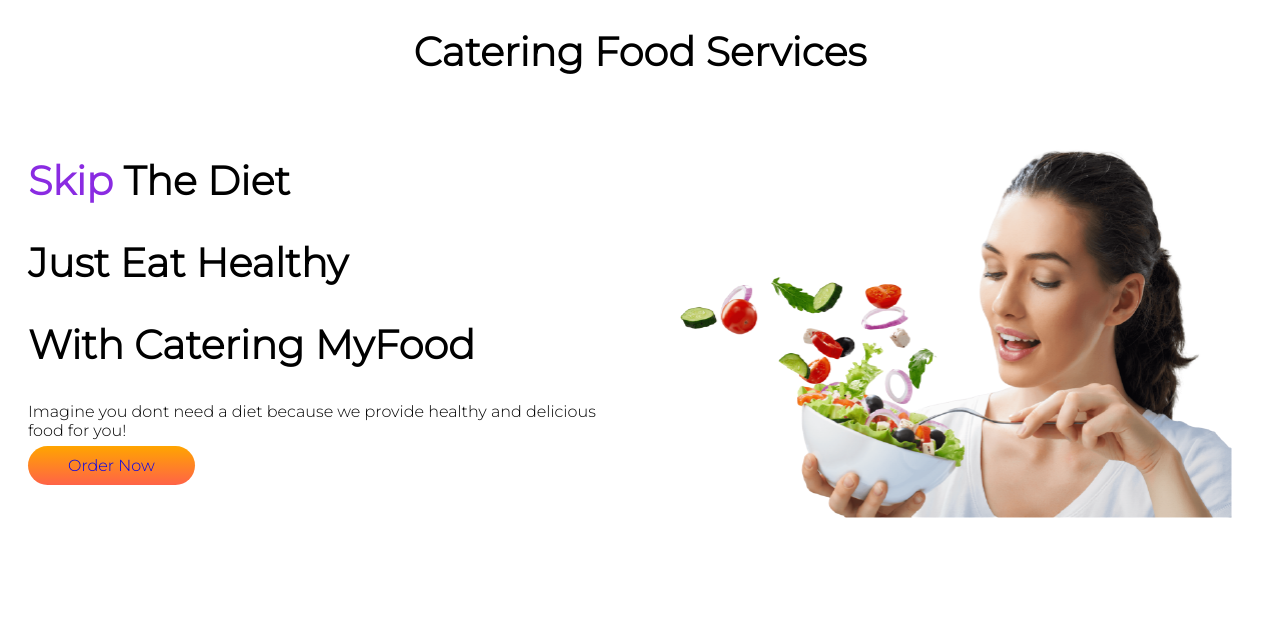
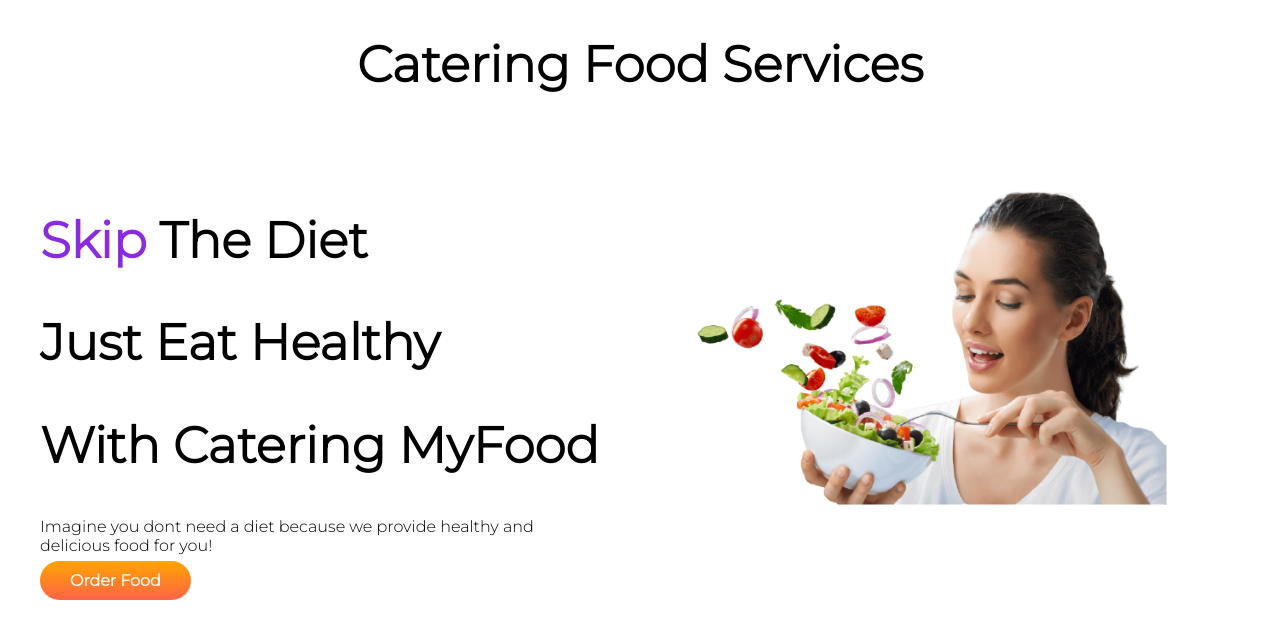
Before and after one commit to binarychild/catering-myfood, a plain HTML site: page index.html in a window 1280 px wide. Drawn offline with Linux system fonts and the light colour scheme.

Commit message:
Order food part added

```diff
--- a/index.html
+++ b/index.html
@@ -1,5 +1,6 @@
 <!DOCTYPE html>
 <html lang="en">
+
 <head>
     <meta charset="UTF-8">
     <meta http-equiv="X-UA-Compatible" content="IE=edge">
@@ -12,24 +13,28 @@
     <link rel="preconnect" href="https://fonts.gstatic.com" crossorigin>
     <link href="https://fonts.googleapis.com/css2?family=Montserrat:wght@300&display=swap" rel="stylesheet">
 </head>
+
 <body>
     <h1 class="maintitle">Catering Food Services</h1>
-    <section>
+    <section class="bg-image-setup">
         <div class="share-width">
             <h1><span class="blue-color">Skip</span> The Diet</h1>
             <h1>Just Eat Healthy</h1>
             <h1>With Catering MyFood</h1>
 
             <p>Imagine you dont need a diet because we provide healthy and delicious food for you!</p>
-            <a class="link-button" target="_blank"   href="https://www.w3schools.com/html/default.asp">Order Now</a>
+            <a class="link-button" target="_blank" href="https://www.w3schools.com/html/default.asp">Order Food</a>
         </div>
         <div class="share-width">
-            <img src="images/female/38-387173_supplement-nutrient-dietary-eating-food-free-download-nutrition-removebg-preview.png" alt="">
+            <img src="images/female/38-387173_supplement-nutrient-dietary-eating-food-free-download-nutrition-removebg-preview.png"
+                alt="">
         </div>
     </section>
 
 
 
 
+
 </body>
+
 </html>
--- a/style.css
+++ b/style.css
@@ -1,11 +1,12 @@
 body{
 
     font-family: 'Montserrat', sans-serif;
+    margin: 0;
 
 }
 
 h1{
-    font-size: 40px;
+    font-size: 50px;
 }
 
 .blue-color{
@@ -22,16 +23,22 @@ section{
 
 .share-width{
     width: 50%;
-    padding: 20px;
+    padding: 40px;
 }
 
 .share-width img{
-    width:100%;
+    width:90%;
 }
 
 .link-button{
     text-decoration: none;
     background-image: linear-gradient(orange, tomato);
-    padding:10px 40px;
-    border-radius: 10em;
+    padding: 10px 30px;
+    border-radius:10em;
+    color:white;
+    font-weight: 700;
 }
+bg-image-setup{
+    background-image: url(images/shapes/Group\ 8450.png);
+    background-repeat: no-repeat;
+}
```
